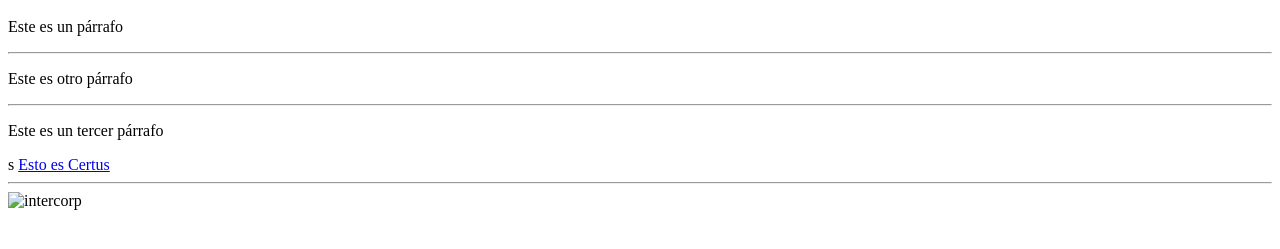
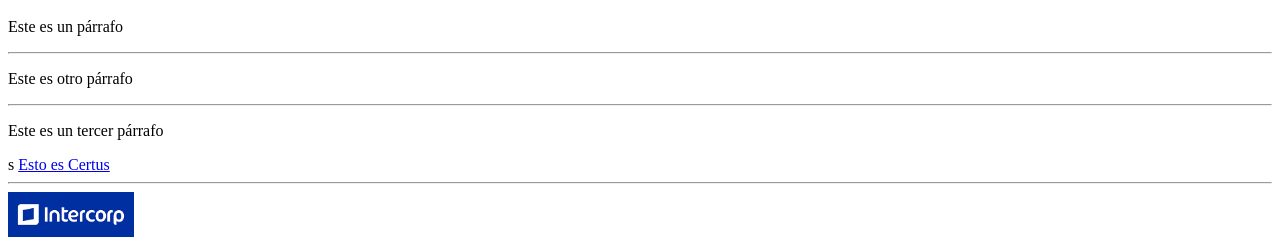
Before and after one commit to OnlySid07/Certus.github.io, a plain HTML site: page index.html in a window 1280 px wide. Shown: the part 648-897 px from the top of the page. Before the commit the page ends 866 px from the top, so only its background shows below. Drawn offline with Linux system fonts and the light colour scheme.

Commit message:
Update index.html

```diff
--- a/index.html
+++ b/index.html
@@ -26,6 +26,6 @@
 
 <a href="https://www.certus.edu.pe/">Esto es Certus</a>
 <hr>
-<img src="img/intercorp.png" alt="intercorp" width="10%">
+<img src="intercorp.png" alt="intercorp" width="10%">
 </body>
 </html>
```
